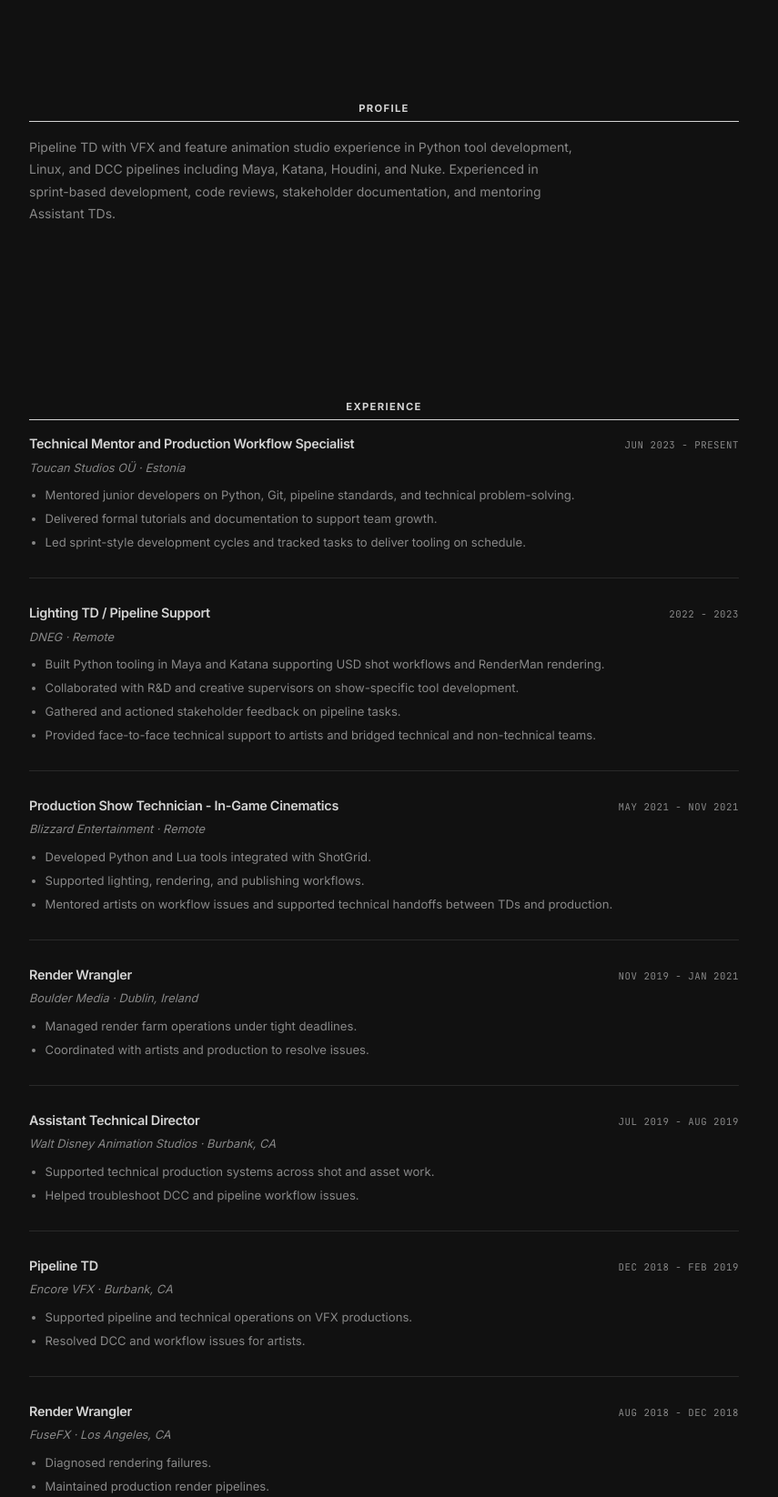
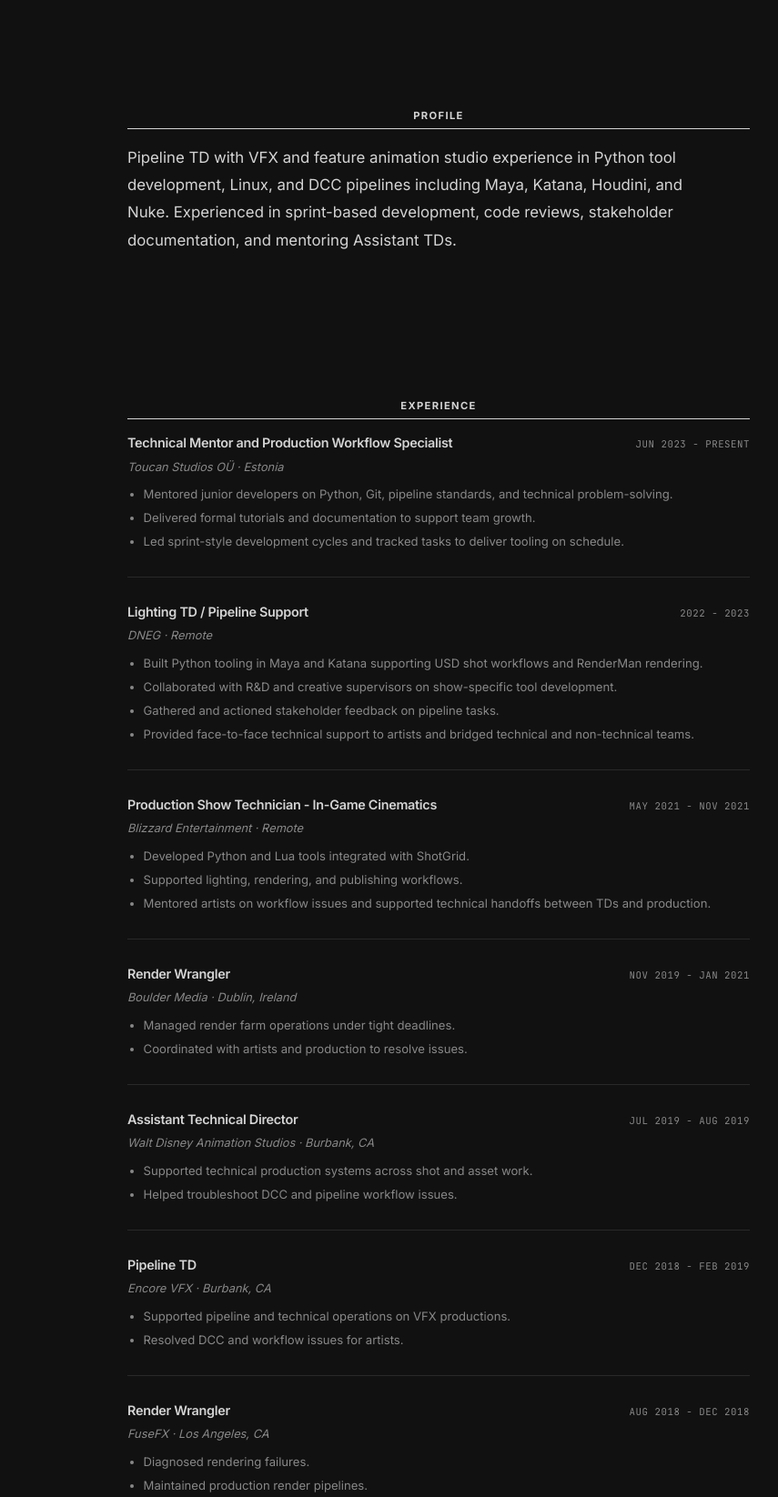
Before and after one commit to Sreyeesh/mentor-site, a Flask app: page / in a window 1280 px wide. Shown: the part 278-1924 px from the top of the page at 91% size, without its empty margins (158-1013 px from the left). Run offline with Flask 3, Linux system fonts and the light colour scheme.

Commit message:
fix(cv): center content column and improve profile section balance

```diff
--- a/static/css/landing.css
+++ b/static/css/landing.css
@@ -112,11 +112,9 @@ html {
 /* ── Body ────────────────────────────────── */
 
 .cv-body {
-    padding: 2rem 2.5rem;
-}
-
-.cv-col {
+    padding: 2.5rem 3rem;
     max-width: 780px;
+    margin: 0 auto;
 }
 
 /* ── Section ─────────────────────────────── */
@@ -175,10 +173,17 @@ html {
 
 /* ── Profile ─────────────────────────────── */
 
+#profile.cv-section {
+    padding-bottom: 2.5rem;
+    margin-bottom: 2.5rem;
+}
+
 .cv-profile-text {
-    color: var(--text-muted);
-    font-size: 0.875rem;
-    line-height: 1.75;
+    color: var(--text);
+    font-size: 1.05rem;
+    font-weight: 400;
+    line-height: 1.8;
+    max-width: 62ch;
 }
 
 /* ── Experience ──────────────────────────── */
@@ -313,7 +318,7 @@ html {
     }
 
     .cv-body {
-        padding: 1.5rem;
+        padding: 1.75rem 1.5rem;
     }
 }
 
```
